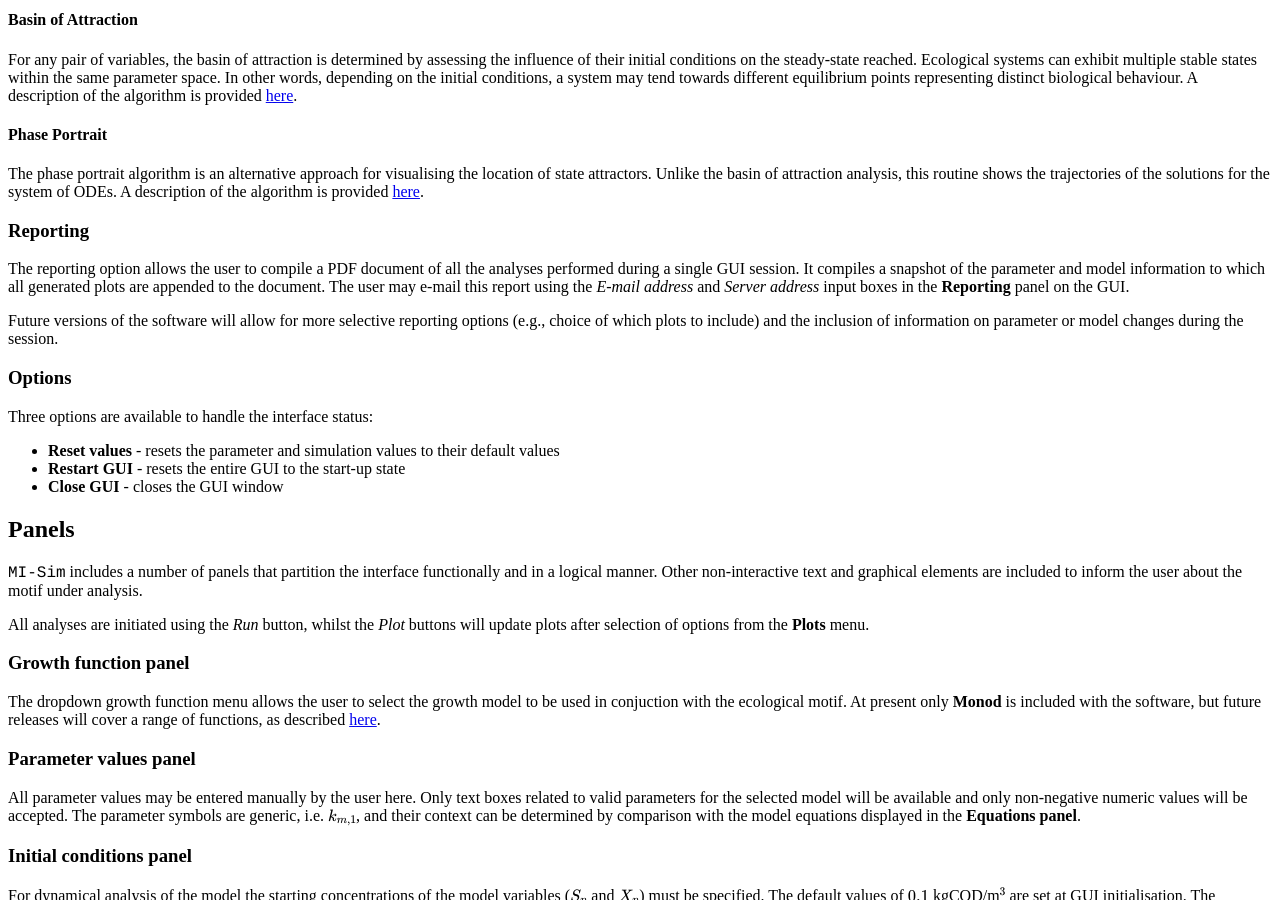
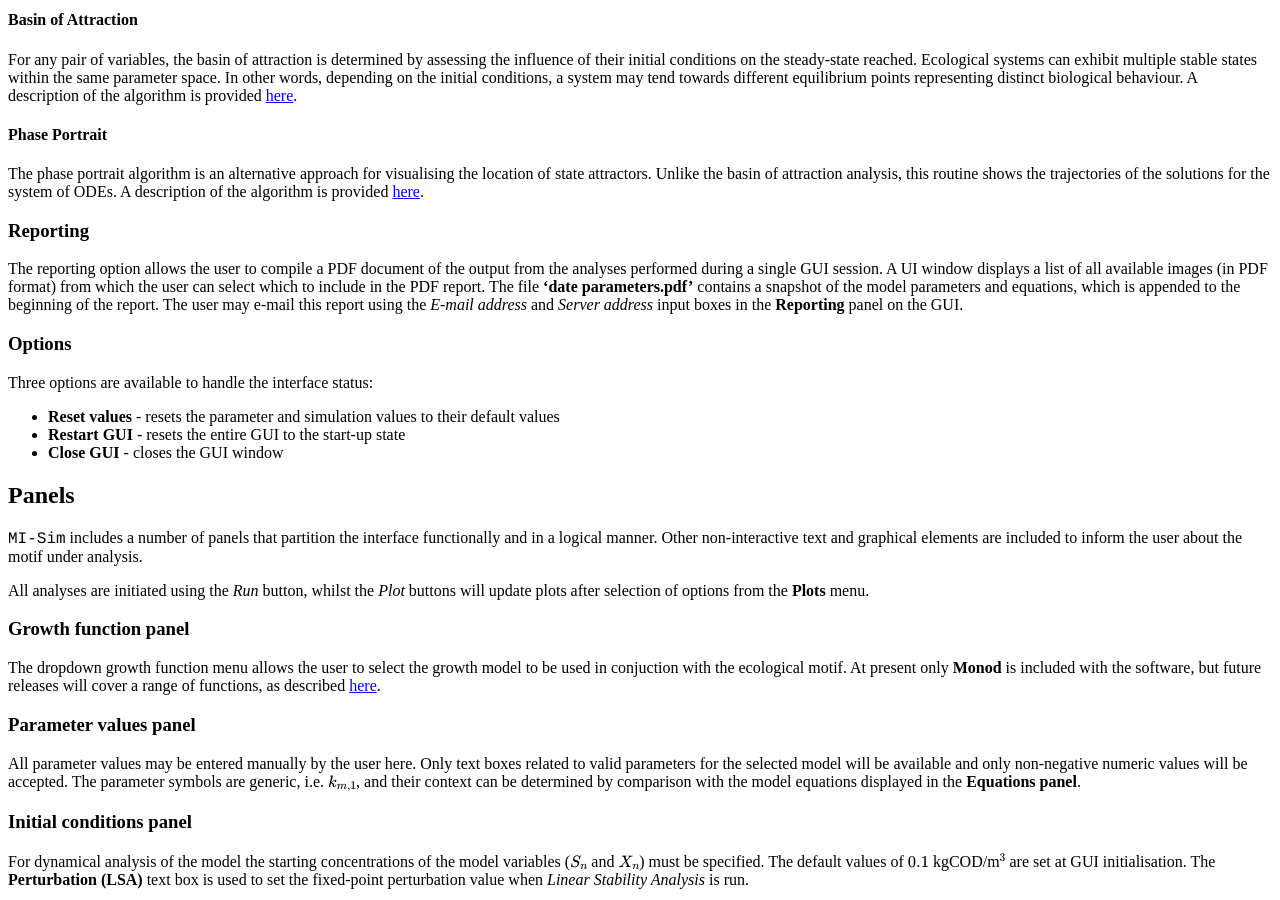
Before and after one commit to MI-SIM/MI-SIM.github.io, a Jekyll site: the page built from _posts/01-01-17-misiminterface.md, in a window 1280 px wide and 900 px high, scrolled down 7711 px. Built offline with Jekyll 4.4.1, drawn with Linux system fonts in a browser that asks for light colours; formulas are drawn with MathJax 3; a style sheet for code colours, icons or effects is not loaded.

Commit message:
Changed reporting text

```diff
--- a/_posts/01-01-17-misiminterface.md
+++ b/_posts/01-01-17-misiminterface.md
@@ -236,13 +236,10 @@ A description of the algorithm is provided [here](http://mi-sim.github.io//doc/a
 
 
 ### <a name="Reporting"></a>Reporting
-The reporting option allows the user to compile a PDF document of all the analyses performed during a single GUI session. It compiles a snapshot
-of the parameter and model information to which all generated plots are appended to the document. The user may e-mail this report using the
-*E-mail address* and *Server address* input boxes in the **Reporting** panel on the GUI.
-
-Future versions of the software will allow for more selective reporting options (e.g., choice of which plots to include) and the inclusion of
-information on parameter or model changes during the session.
-
+The reporting option allows the user to compile a PDF document of the output from the analyses performed during a single GUI session.
+A UI window displays a list of all available images (in PDF format) from which the user can select which to include in the PDF report. The file
+**'date parameters.pdf'** contains a snapshot of the model parameters and equations, which is appended to the beginning of the report. The user may
+e-mail this report using the *E-mail address* and *Server address* input boxes in the **Reporting** panel on the GUI.
 
 ### <a name="Options"></a>Options
 Three options are available to handle the interface status:
```
Also changed, not shown: _posts/01-01-17-gettingstarted.md (+1 -1 lines).
